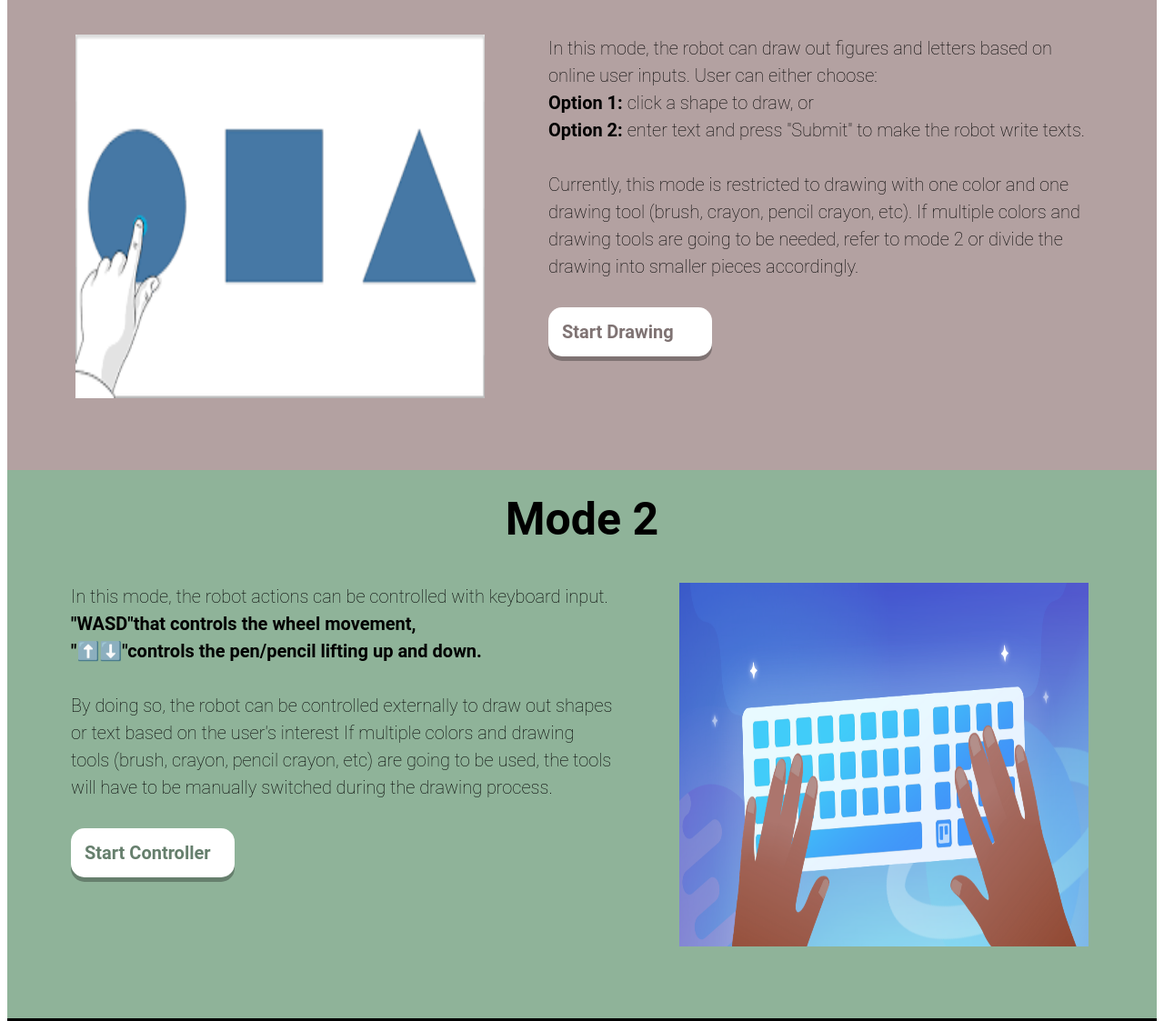
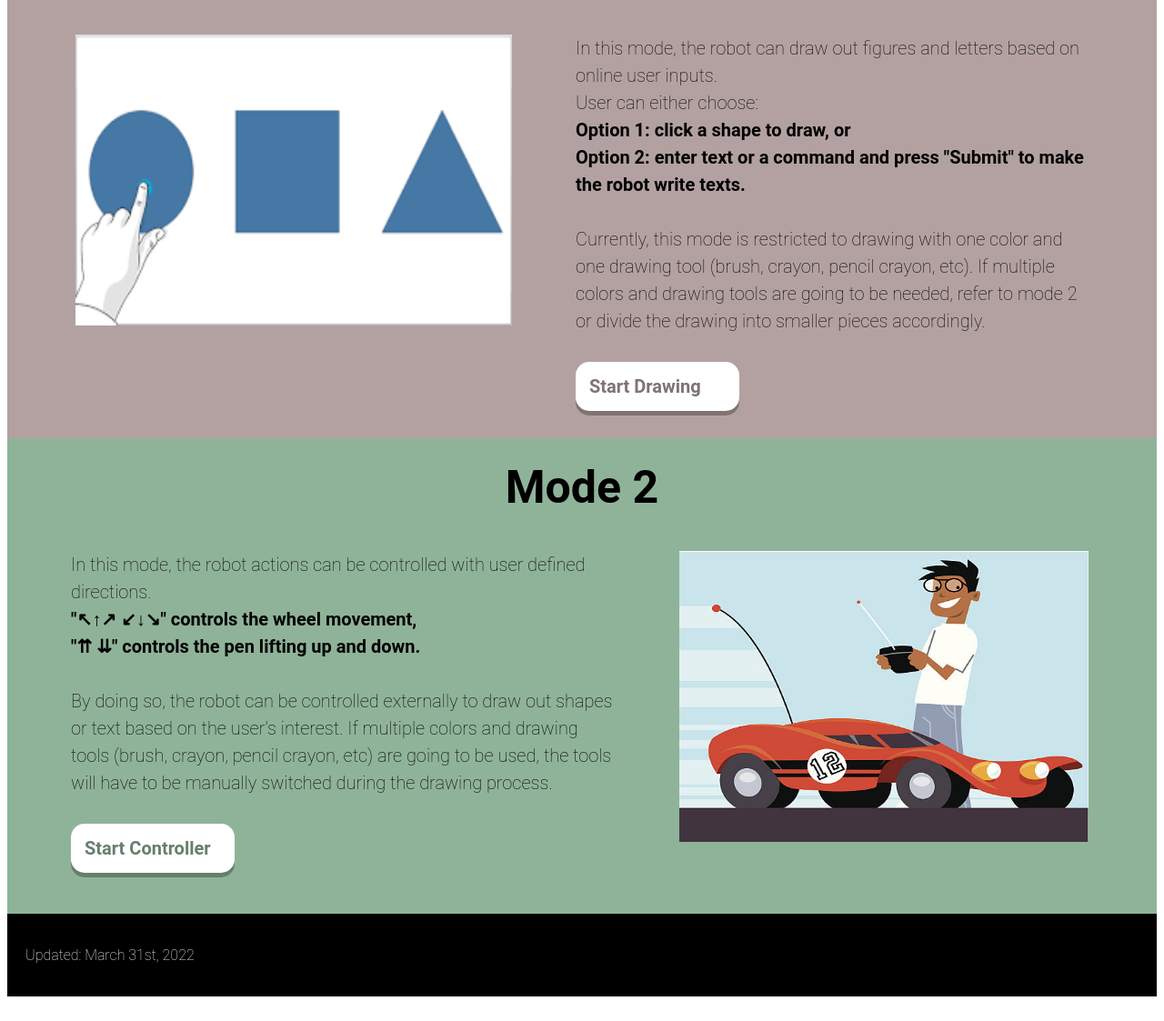
Before and after one commit to rkna02/Drawing-Robot-with-Web-App, a plain HTML site: page public/index.html in a window 1280 px wide. Shown: the part 2321-3444 px from the top of the page at 91% size. After the commit the page ends 3417 px from the top, so only its background shows below. Drawn offline with Linux system fonts and the light colour scheme.

Commit message:
edit mode 1 and main page

```diff
--- a/public/index.html
+++ b/public/index.html
@@ -72,8 +72,10 @@
           <div class="mode-1-description">
             <p>
               In this mode, the robot can draw out figures and letters based on online user inputs.
-              User can either choose: <br> <strong>Option 1: </strong>click a shape to draw, or<br> <strong>Option 2: </strong> enter text and press "Submit" to make the robot
-              write texts.<br><br>
+              <br>User can either choose:
+              <br> <strong>Option 1:  click a shape to draw, or
+              <br> Option 2:  enter text or a command and press "Submit" to make the robot
+              write texts.</strong><br><br>
               Currently, this mode is restricted to drawing with one color and one drawing tool (brush, crayon, pencil crayon, etc).
               If multiple colors and drawing tools are going to be needed, refer to mode 2 or divide the drawing into smaller pieces accordingly.
             </p>
@@ -87,18 +89,18 @@
         <div class="mode-2-content">
           <div class="mode-2-description">
             <p>
-              In this mode, the robot actions can be controlled with keyboard input.
-              <br><strong>"WASD"that controls the wheel movement,<br>
-              "⬆️⬇️"controls the pen/pencil lifting up and down.</strong> <br>
+              In this mode, the robot actions can be controlled with user defined directions.
+              <br><strong>"↖↑↗ ↙↓↘" controls the wheel movement,<br>
+              "⇈  ⇊" controls the pen lifting up and down.</strong> <br>
               <br>
-              By doing so, the robot can be controlled externally to draw out shapes or text based on the user's interest
+              By doing so, the robot can be controlled externally to draw out shapes or text based on the user's interest.
               If multiple colors and drawing tools (brush, crayon, pencil crayon, etc) are going to be used,
               the tools will have to be manually switched during the drawing process.
             </p>
             <a class="button" href="pages/mode2cont.html">Start Controller</a>
           </div>
           <div class="mode-2-image">
-            <img src="styles/keyboard.png" alt="simple controller">
+            <img src="styles/remote car.jpeg" alt="simple controller">
           </div>
         </div>
       </section>
--- a/public/styles/style.css
+++ b/public/styles/style.css
@@ -309,8 +309,8 @@ footer {
 }
 
 .mode-1 img {
-    height: 400px;
-    width: 450px;
+    height: 320px;
+    width: 480px;
     min-width: 450px;
     margin: 0px 0px 75px 75px;
 }
@@ -325,8 +325,8 @@ footer {
 }
 
 .mode-2 img {
-    height: 400px;
-    width: 450px;
+    height: 320px;
+    width: 430px;
     min-width: 450px;
     margin: 0px 75px 75px 0px;
 }
```
Also changed, not shown: public/pages/mode1cont.html (+3 -1 lines), public/styles/remote car.jpeg (added).
